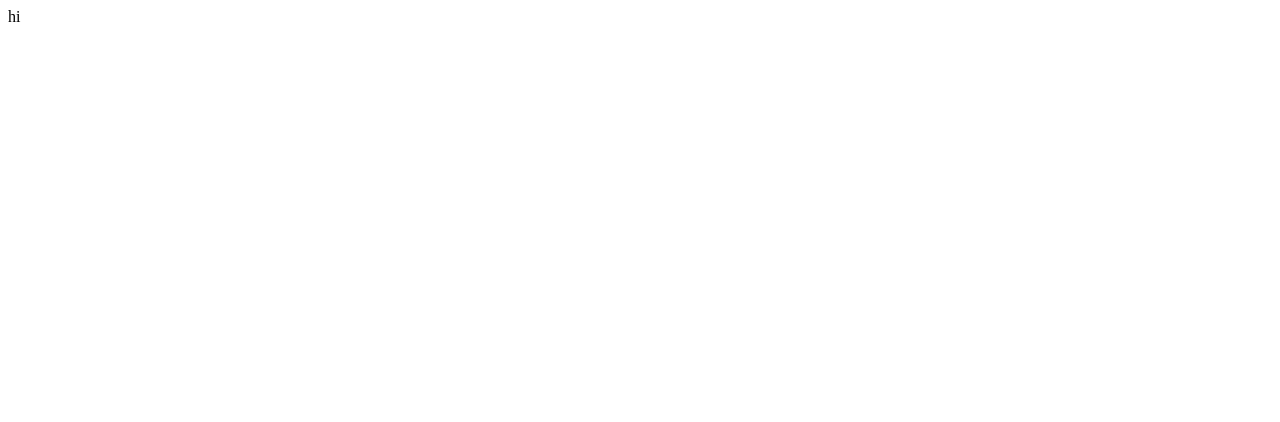
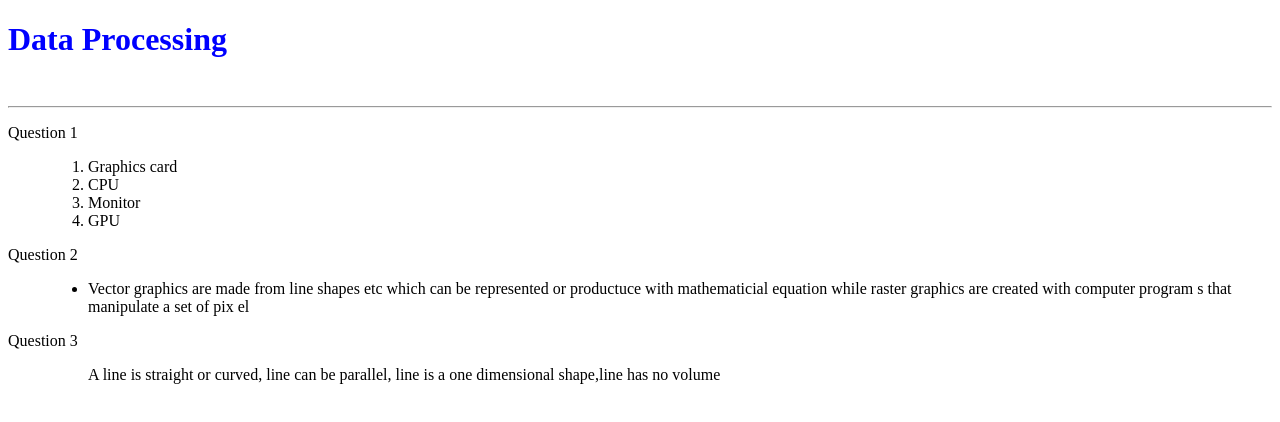
Before and after one commit to dipanshuhappy/school-work, a plain HTML site: page index.html in a window 1280 px wide. Drawn offline with Linux system fonts and the light colour scheme.

Commit message:
new index

```diff
--- a/index.html
+++ b/index.html
@@ -8,6 +8,42 @@
 
     </head>
     <body>
+        <main>
+            <h1 style="color:blue;">Data Processing</h1>
+            <br/>
+            <hr/>
+            <dl>
+                <dt>Question 1</dt>
+                <dd><ol type="1">
+                    <li>Graphics card</li>
+                    <li>CPU</li>
+                    <li>Monitor</li>
+                    <li>GPU</li>
+                    </ol>
+                </dd>
+                <dt>Question 2</dt>
+                <dd>
+                    <ul>
+                        <li>Vector graphics are made from line shapes etc which can be represented or productuce with mathematicial equation while raster graphics are created with computer program s that manipulate a set of pix
+                            el</li>
+                    </ul>
+                </dd>
+                <dt>Question 3
+                </dt>
+                <dd>
+                    <ul>
+                       A line is straight or curved, line can be parallel, line is a one dimensional shape,line has no volume
+                    </ul>
+                </dd>
 
-        hi
+            </dl>
+
+
+
+
+
+
+        </main>
+
+
 </body>
```
